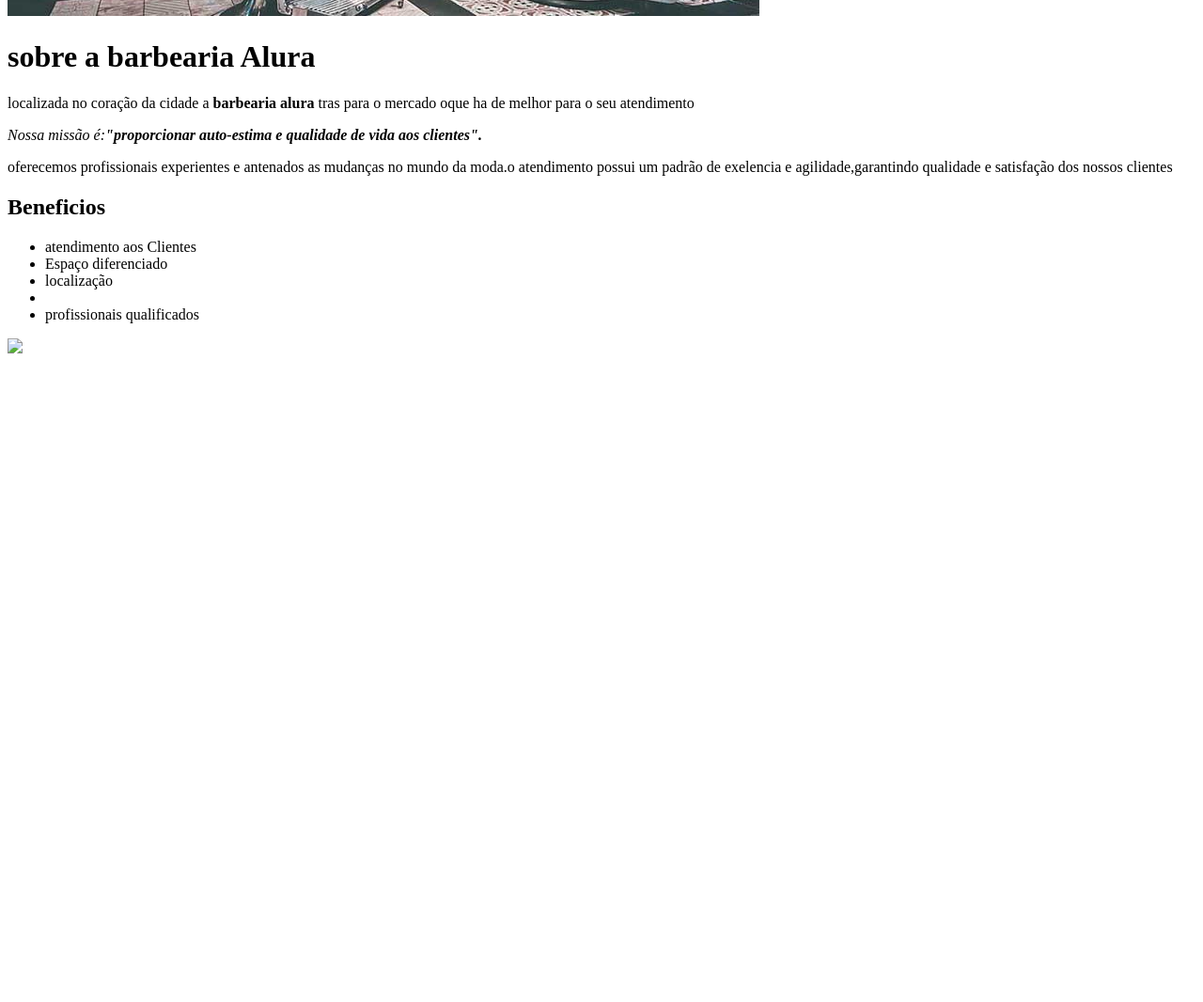
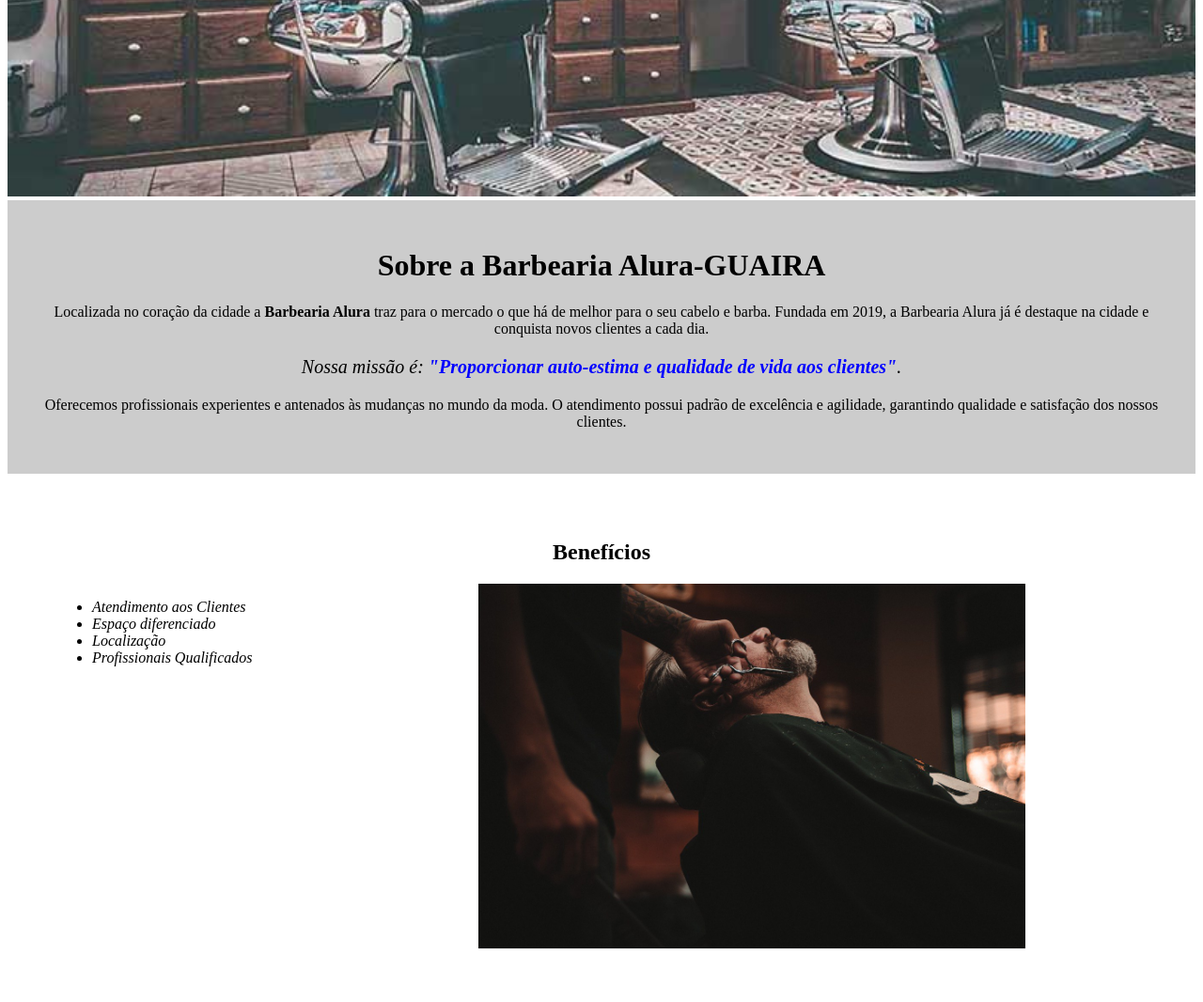
Before and after one commit to Guilhermegarcia11/2front23, a plain HTML site: page index.html in a window 1280 px wide. Shown: the part 291-1357 px from the top of the page at 94% size. Before the commit the page ends 800 px from the top, so only its background shows below. Drawn offline with Linux system fonts and the light colour scheme.

Commit message:
Add files via upload

```diff
--- a/index.html
+++ b/index.html
@@ -1,42 +1,37 @@
 <!DOCTYPE html>
-<html    lang="pt-be">
-     <head>
-          <meta charset="UTF-8">
-          <title>Barbearia DEV System</title>
-     <link rel="stylesheet" href="style.css">
+<html lang="pt-br">
+	<head>
+		<meta charset="UTF-8">
+		<title>Barbearia Alura</title>
+		<link rel="stylesheet" href="style.css">
+	</head>
 
-        <style>
-            p{
-              fonte-size: 20px;
-             }
-         </style>
+BARBEARIA MENDES
+</header>
+<boby>
+	<header>
+		<img id="banner" src="banner.jpg">
+		<div class="principal">
+			<h1>Sobre a Barbearia Alura-GUAIRA</h1>
 
-      </head>
-      <boby>
-          <img src="banner.jpg" alt="manner"/>
+			<p>Localizada no coração da cidade a <strong>Barbearia Alura</strong> traz para o mercado o que há de melhor para o seu cabelo e barba. Fundada em 2019, a Barbearia Alura já é destaque na cidade e conquista novos clientes a cada dia.</p>
 
-          <h1  style="text-aling: center">sobre a barbearia Alura</h1>
+			<p id="missao"><em>Nossa missão é: <strong>"Proporcionar auto-estima e qualidade de vida aos clientes"</strong>.</em></p>
 
-          <p   style=texto-aling: center">
-                localizada no coração da cidade a <strong>barbearia alura</strong> tras para o mercado oque ha de melhor para o seu atendimento
-          </p>
+			<p>Oferecemos profissionais experientes e antenados às mudanças no mundo da moda. O atendimento possui padrão de excelência e agilidade, garantindo qualidade e satisfação dos nossos clientes.</p>
+		</div>
 
-          <p   style="front-size:20px; text-aling: center">
-                 <em>Nossa missão é:<strong>"proporcionar auto-estima e qualidade de vida aos clientes".</strong></em>
-          </p>
+		<div class="beneficios">
+			<h2>Benefícios</h2>
 
-          <p  style="text-aling: center">
-                oferecemos profissionais experientes  e antenados as mudanças no mundo da moda.o atendimento possui um padrão de exelencia e agilidade,garantindo qualidade e satisfação dos nossos clientes<p/>
-          </P>
+			<ul>
+				<li class="itens">Atendimento aos Clientes</li>
+				<li class="itens">Espaço diferenciado</li>
+				<li class="itens">Localização</li>
+				<li class="itens">Profissionais Qualificados</li>
+			</ul>
 
-          <h2>Beneficios</h2>
-          <ul>
-               <li class="items">atendimento aos Clientes</li>
-               <li class="items">Espaço diferenciado</li>
-               <li class="items">localização<li>
-               <li class="items">profissionais qualificados</li>
-        </ul>
-
-	<img id="beneficios" src="beneficios.jpg">
-</boby>
+			<img src="beneficios.jpg" class="imagembeneficios">
+		</div>
+	</body>
 </html>
--- a/style.css
+++ b/style.css
@@ -1,2 +1,51 @@
-p{
-	text-aling: center;
+body {
+
+}
+
+#banner {
+	width:100%;
+}
+
+.principal{
+	background: #CCCCCC;
+	padding: 30px;
+}
+
+h1 {
+	text-align: center
+}
+
+p {
+	text-align: center;
+}
+
+#missao {
+	font-size: 20px
+}
+
+em strong {
+	color: #0000FF;
+}
+
+.itens {
+	font-style: italic
+}
+
+.beneficios {
+	background: #FFFFFF;
+	padding: 50px;
+}
+
+h1,h2{
+	text-align: center;
+}
+ul{
+	display: inline-block;
+	vertical-align: top;
+	width: 20%;
+	margin-right: 15%;
+}
+
+.imagembeneficios {
+	width: 50%;
+}
```
Also changed, not shown: beneficios.jpg (added).
